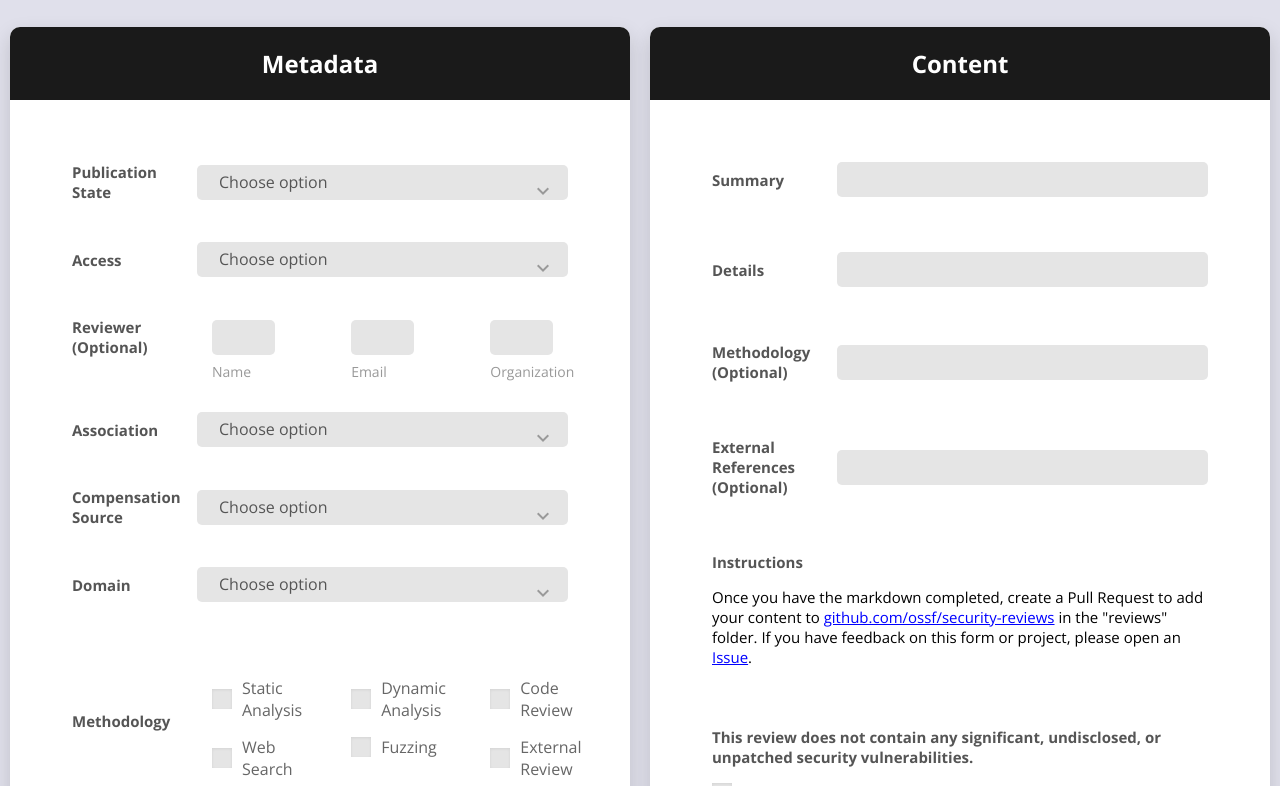
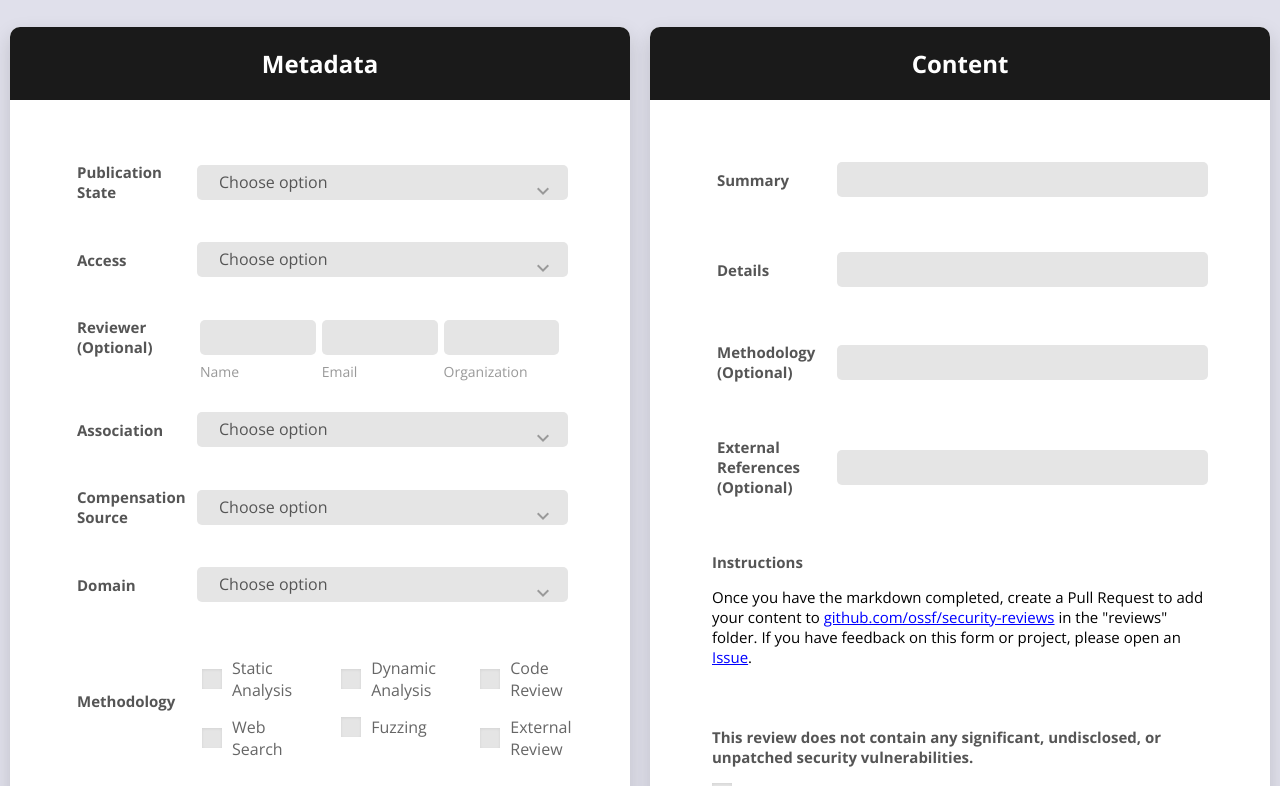
Before and after one commit to ossf/security-reviews, a plain HTML site: page colorlib-regform-5/index.html in a window 1280 px wide. Shown: the part 97-883 px from the top of the page. Drawn offline with nearby package versions, Linux system fonts and the light colour scheme.

Commit message:
enlarging reviewer boxes

```diff
--- a/colorlib-regform-5/css/main.css
+++ b/colorlib-regform-5/css/main.css
@@ -1,9 +1,5 @@
 * {
   box-sizing: border-box;
-}
-
-.row {
-  display: flex;
 }
 
 /* Create two equal columns that sits next to each other */
@@ -66,9 +62,10 @@ a { color:blue }
 }
 
 .col-2 {
-  width: -webkit-calc((100% - 30px) / 2);
-  width: -moz-calc((100% - 30px) / 2);
-  width: calc((100% - 30px) / 2);
+  width: -webkit-calc((100% - 30px) / 2.8);
+  width: -moz-calc((100% - 30px) / 2.8);
+  width: calc((100% - 30px) / 2.8);
+  padding: 0px 3px;
 }
 
 @media (max-width: 767px) {
@@ -99,6 +96,7 @@ a { color:blue }
   color: #555;
   font-size: 15px;
   font-weight: 700;
+  padding: 0px 5px;
 }
 
 .form-row .value {
@@ -123,7 +121,8 @@ a { color:blue }
 
 .col-3,
 .col-9 {
-  padding: 0 15px;
+  padding: 0 5px;
+  /* padding: 0 15px; */
   position: relative;
   width: 100%;
   min-height: 1px;
--- a/colorlib-regform-5/index.html
+++ b/colorlib-regform-5/index.html
@@ -82,26 +82,26 @@
                                 <div class="form-row m-b-55">
                                     <div class="name">Reviewer (Optional)</div>
                                         <div class="value">
-                                          <div class="row row-space">
-                                              <div class="col-3">
+                                          <div class="row">
+                                              <div class="col-2">
                                                   <div class="input-group-desc">
                                                       <input class="input--style-5" type="text" name="first_name">
                                                       <label class="label--desc">Name</label>
                                                   </div>
                                               </div>
-                                              <div class="col-3">
+                                              <div class="col-2">
                                                   <div class="input-group-desc">
                                                       <input class="input--style-5" type="text" name="last_name">
                                                       <label class="label--desc">Email</label>
                                                   </div>
                                               </div>
-                                              <div class="col-3">
+                                              <div class="col-2">
                                                   <div class="input-group-desc">
                                                       <input class="input--style-5" type="text" name="last_name">
                                                       <label class="label--desc">Organization</label>
                                                   </div>
                                               </div>
-                                          </div>
+                                              </div>
                                       </div>
                                   </div>
 
@@ -155,7 +155,7 @@
                                 </div>
                                 </div>
 
-                                <div class="form-row p-t-20">
+                                <div class="form-row">
                                     <div class="name">Methodology</div>
                                         <div class="value">
                                             <div class="row row-space">
@@ -359,7 +359,7 @@
                                   </div>
                               </div>
                               <div>
-                                  <button class="btn btn--radius-2 btn--black" type="submit">Register</button>
+                                  <button class="btn btn--radius-2 btn--black" type="submit">Submit</button>
                               </div>
                           </form>
                       </div>
```
